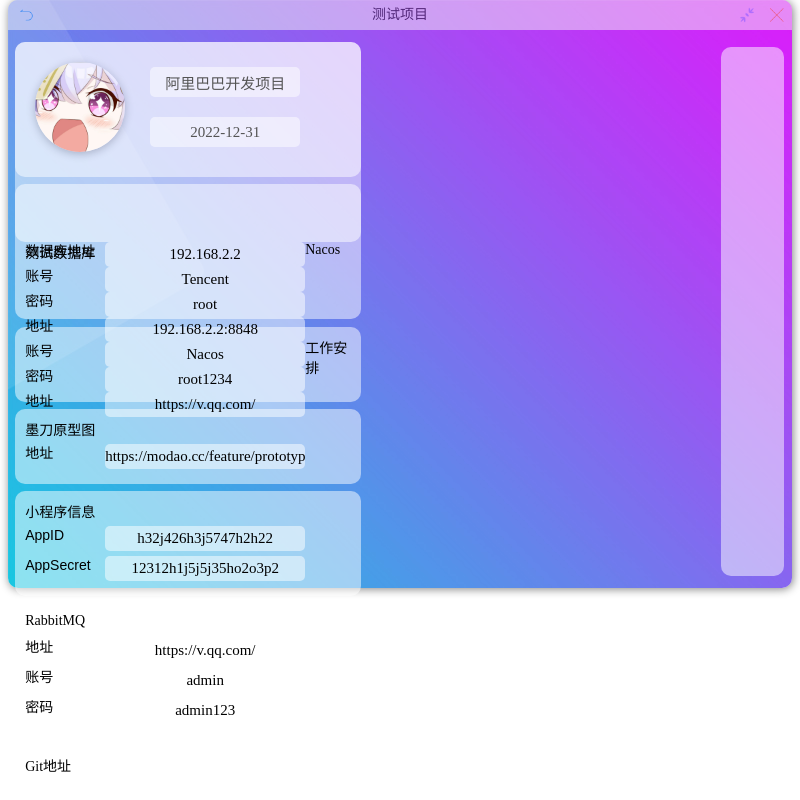
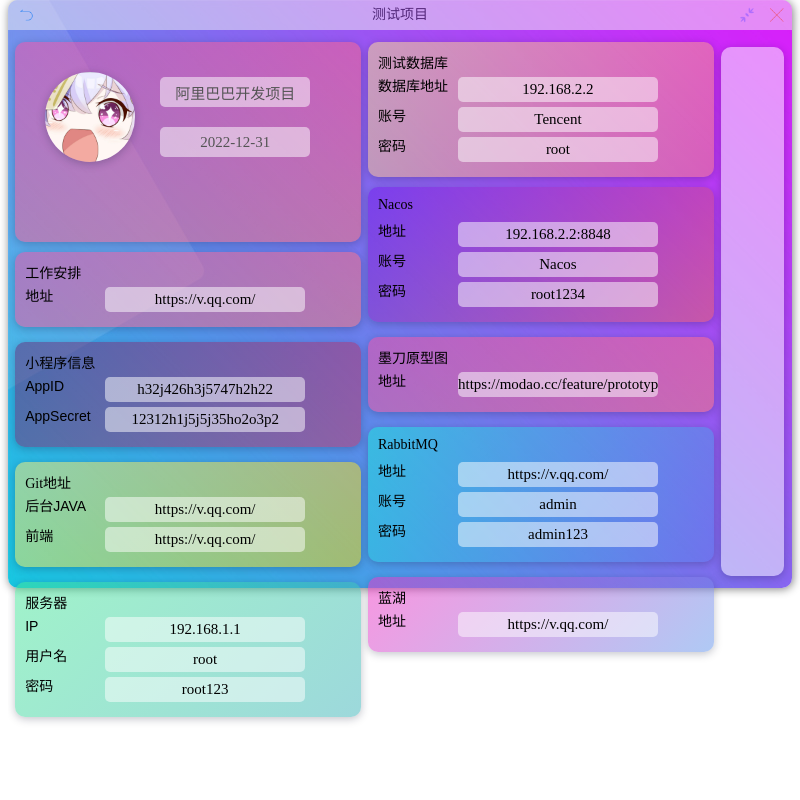
Before and after one commit to ZtionJam/quick_project, an Electron app: page src/page/project.html in a window 800 px wide. Drawn offline with nearby package versions, Linux system fonts and the light colour scheme; a web font is replaced by a local one.

Commit message:
项目信息卡片透明渐变

```diff
--- a/src/css/project.css
+++ b/src/css/project.css
@@ -71,13 +71,21 @@
 .card {
     width: 48%;
     /* height: 100px; */
+    position: relative;
     background-color: rgba(255, 255, 255, 0.5);
-    /* float: left; */
+    float: left;
     margin-left: 1%;
     margin-top: 1%;
     border-radius: 10px;
     padding: 10px;
     box-sizing: border-box;
+    transition: all 500ms;
+    box-shadow: 0 2px 8px rgba(14, 21, 47, 0.25);
+    /* opacity: 0.8; */
+}
+.card:hover{
+    z-index: 999;
+    transform: scale(1.03, 1.03);
 }
 .title{
     width: 100%;
@@ -105,6 +113,7 @@
     float: left;
     min-width: 200px;
     height: 25px;
+    font-family: SanJiNengLiang;
 }
 /* 右边工具 */
 .rightPanel{
@@ -115,4 +124,5 @@
     float: right;
     border-radius: 10px;
     margin-top: 6%;
+    box-shadow: 0 2px 8px rgba(14, 21, 47, 0.25);
 }
--- a/src/js/project.js
+++ b/src/js/project.js
@@ -1,15 +1,26 @@
 
 const { ipcRenderer } = require('electron')
 const { port1, port2 } = new MessageChannel()
-// var Vue = require('vue')
-// var Waterfall = require('vue-waterfall')
+var $ = require('jquery')
+
+var cardColors = [
+    'linear-gradient(135deg,rgba(252,227,138,0.5),rgba(243,129,129,0.5))',
+    "linear-gradient(135deg,rgba(245,78,162,0.5),rgba(255,118,118,0.5))",
+    "linear-gradient(135deg,rgba(23,234,217,0.5),rgba(96,120,234,0.5))",
+    "linear-gradient(135deg,rgba(98,39,116,0.5),rgba(197,51,100,0.5))",
+    "linear-gradient(135deg,rgba(113,23,234,0.5),rgba(234,96,96,0.5))",
+    "linear-gradient(135deg,rgba(66,230,149,0.5),rgba(59,178,184,0.5))",
+    "linear-gradient(135deg,rgba(240,47,194,0.5),rgba(96,148,234,0.5))",
+    "linear-gradient(135deg,rgba(101,121,155,0.5),rgba(94,37,99,0.5))",
+    "linear-gradient(135deg,rgba(24,78,104,0.5),rgba(87,202,133,0.5))",
+    "linear-gradient(135deg,rgba(91,36,122,0.5),rgba(27,206,223,0.5))",
+    "linear-gradient(135deg,rgba(253,235,113,0.5),rgba(248,216,0,0.5))",
+    "linear-gradient(135deg,rgba(171,220,255,0.5),rgba(3,150,255,0.5))"
+]
+
 var app = new Vue({
     el: '#box',
     components: {
-        // 'waterfall': Waterfall.waterfall,
-        // 'waterfall-slot': Waterfall.waterfallSlot,
-        // 'grid-layout': VueGridLayout.GridLayout,
-        // 'grid-item': VueGridLayout.GridItem
 
     },
     data: {
@@ -121,12 +132,38 @@
                     }
 
                 ]
+            },
+            {
+                title: "蓝湖",
+                data: [
+                    {
+                        name: "地址",
+                        value: "https://v.qq.com/"
+                    }
+
+                ]
+            },
+            {
+                title: "服务器",
+                data: [
+                    {
+                        name: "IP",
+                        value: "192.168.1.1"
+                    },
+                    {
+                        name: "用户名",
+                        value: "root"
+                    },
+                    {
+                        name: "密码",
+                        value: "root123"
+                    }
+
+                ]
             }
 
         ]
 
-    },
-    mounted() {
     },
     methods: {
         backIndex() {
@@ -139,61 +176,51 @@
             ipcRenderer.send("minApp", "minApp")
         },
         putPicture() {
-            //获取盒子
-            var box = $('.projectCards');
-            //获取图片的宽度
+            //计算每行数量
+            var box = $('.card');
             var boxWidth = box.eq(0).width();
-            // 获取每一行摆放图片的个数
-            // 1.获取页面的宽
             var documentWidth = $(document).width();
-            // 2. 计算个数
             var num = Math.floor(documentWidth / boxWidth);
-            // 定义一个 存放高度的数组
             var boxArr = [];
-            // 获取每个盒子的高度
             box.each(function (index, value) {
-                // 获取高度
                 var boxHeight = box.eq(index).height();
-                // 把第一行盒子的高度放进数组中
+                //背景色
+                var back = Math.floor(Math.random() * (cardColors.length - 1 - 0 + 1) + 0);
                 if (index < num) {
+                    //第一行作为基准
                     boxArr[index] = $(this).height();
-                } else { // 从第二行开始
-                    // 获取第一行的最小高度
+                    $(value).css({
+                        'background': cardColors[back]
+                    });
+                } else {
+                    //定位
                     var minBoxHeight = Math.min.apply(this, boxArr);
-                    // 获取最小高度在数组内的索引
                     var minIndex = $.inArray(minBoxHeight, boxArr);
-                    //设置这张图片的位置
                     $(value).css({
                         'position': 'absolute',
-                        'top': minBoxHeight,
-                        'left': box.eq(minIndex).position().left
+                        'top': minBoxHeight + 35,
+                        'left': box.eq(minIndex).position().left,
+                        'background': cardColors[back]
                     });
-                    // 重新计算最小盒子高度
-                    boxArr[minIndex] += $(this).height();
+                    boxArr[minIndex] += $(this).height() + 35;
                 };
 
             })
         },
         scrollLoad() {
-            // 获取盒子对象
-            var box = $('.box');
-            // 获取最后一个盒子
+            var box = $('.card');
             var lastBox = box.last().get(0);
-            // 节点位置： 最后一张图片完全看见
-            // 获取节点图片距离顶部的距离
             var lastBoxTop = lastBox.offsetTop;
-            // 获取节点位置距离节点图片上边框的高度
             var nodeBoxHeight = box.last().height() / 1.1;
-            //获取节点位置距离顶部的高度
             var nodeOffsetHeight = nodeBoxHeight + lastBoxTop;
-
-            // 获取页面窗口的高度
             var documentHeight = $(window).height();
-            // 获取混动条滚动的距离
             var scrollHeight = $(window).scrollTop();
-            //当  加载节点的位置距离页面顶部的距离  <  页面可视窗口的高度 + 鼠标滚动的距离  时返回true允许加载，否则，返回false，不允许加载
             return (nodeOffsetHeight < documentHeight + scrollHeight) ? true : false
         }
+    },
+    mounted() {
+        window.mainPage = this;
+        this.putPicture();
     }
 
 })
--- a/src/link.txt
+++ b/src/link.txt
@@ -1,3 +1,2 @@
 https://codepen.io/robin-dela/pen/jVddbq 3D卡片
-https://codepen.io/Rplus/pen/PWZYRM 加载动画
 https://blog.csdn.net/weixin_60659070/article/details/120709383
--- a/src/page/project.html
+++ b/src/page/project.html
@@ -33,13 +33,12 @@
 
       <div class="projectCards">
 
-        <div class="projectInfo">
+        <div class="card projectInfo">
           <div class="projectLogo" title="logo" style="background: url('../img/头像.jpg');background-size: cover;"></div>
           <div class="projectName" title="项目名字"><input class="projectNameText" type="text" :value="project.projectName"
               disabled /></div>
           <div class="projectTime" title="项目开始时间"><input class="projectNameText" type="text"
               :value="project.projectTime" disabled /></div>
-
         </div>
         <div class="card" v-for="(item,index) in card" :key="index">
           <div class="title">{{item.title}}</div>
```
